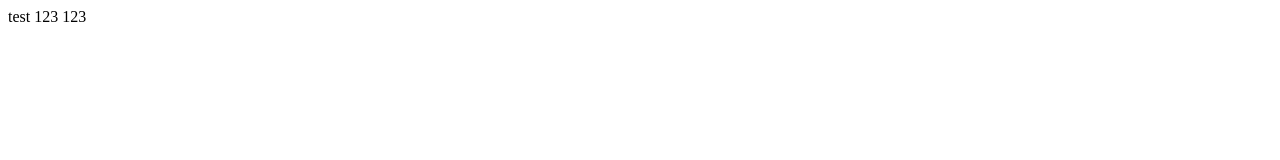
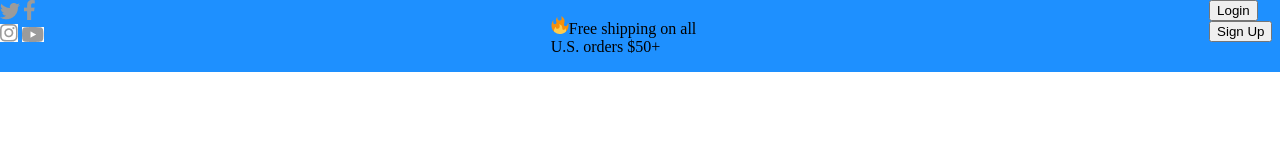
Before and after one commit to nikolozChkheidze/T-shirt-WebSite, a plain HTML site: page index.html in a window 1280 px wide. Drawn offline with Linux system fonts and the light colour scheme.

Commit message:
did somthin

```diff
--- a/index.html
+++ b/index.html
@@ -6,8 +6,25 @@
     <title>Document</title>
     <link rel="stylesheet" href="style.css">
 </head>
-<body>
-test 123    123
+<body style="background-color: blaack;">
+<header>
+    <div id="smallBar">
+        <div id="links">
+            <img src="imgs/twt.png" alt="">
+            <img src="imgs/fb.png" alt="">
+            <img src="imgs/insta.jpg" alt="">
+            <img src="imgs/yt.jpg" alt="">
+        </div>
+        <div id="rame">
+            <p><img src="imgs/fire.png" alt="">Free shipping on all U.S. orders $50+</p>
+        </div>
+        <div id="login">
+            <button>Login</button>
+            <button>Sign Up</button>
+        </div>
+    </div>
+
+</header>
 
     <script src="main.js"></script>
 </body>
--- a/style.css
+++ b/style.css
@@ -0,0 +1,15 @@
+header{
+    position: fixed;
+    top: 0px;
+    left: 0px;
+    margin: 0px;
+    width: 100vw;
+    height: 154px;
+    background-color: #FFFFFF;
+}
+#smallBar{
+  display: flex;
+  background-color: DodgerBlue;
+  justify-content: center;
+  gap: 500px;
+}
```
Also changed, not shown: imgs/fb.png (added), imgs/fire.png (added), imgs/insta.jpg (added), imgs/twt.png (added), imgs/yt.jpg (added).
